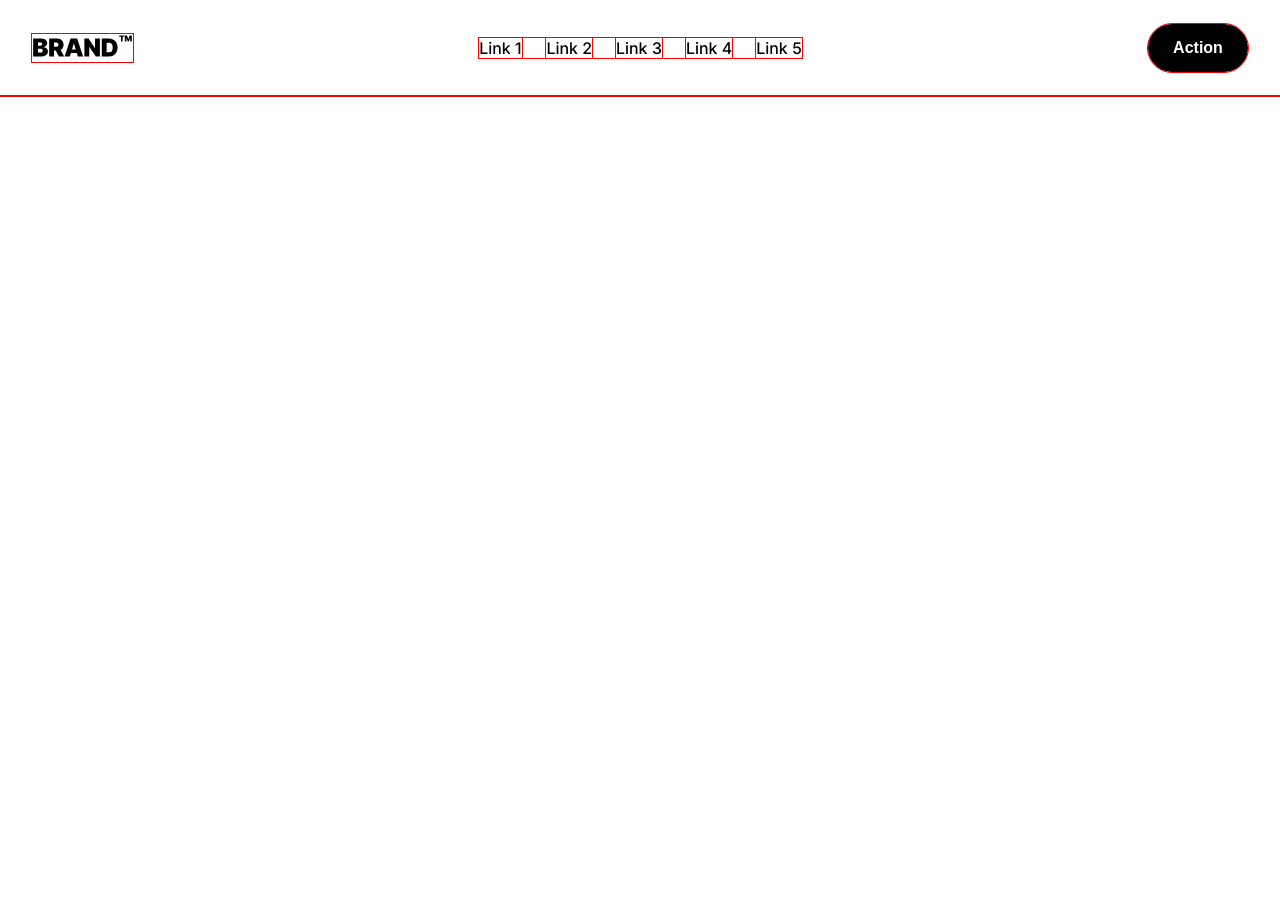
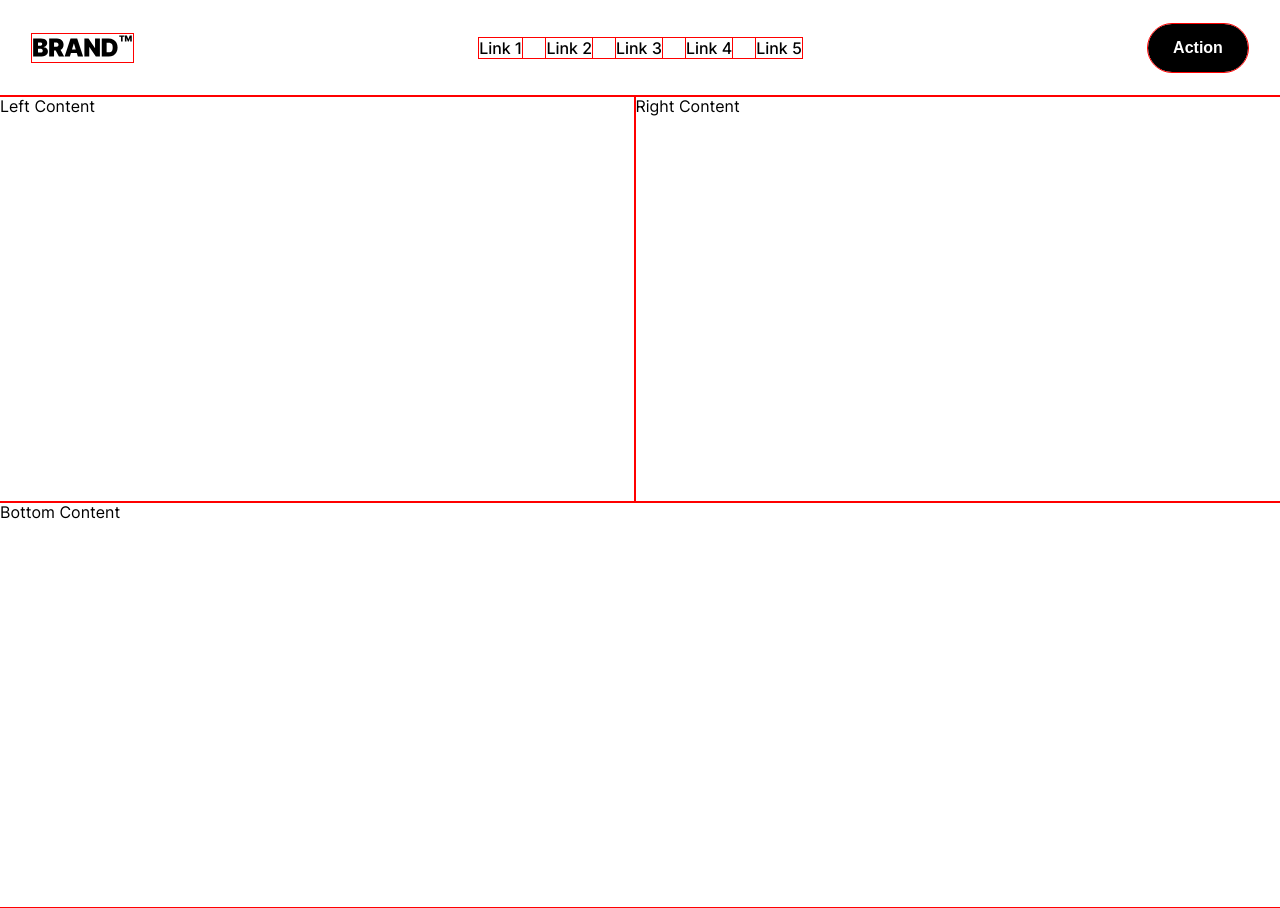
Before and after one commit to asbhogal/React-Brand-Responsive-Web-Page, a React app: page / in a window 1280 px wide. Before the commit the page ends 800 px from the top, so only its background shows below. Built offline with nearby package versions, Linux system fonts and the light colour scheme; the HTML template or start-up script is replaced by a standard one.

Commit message:
started grid layout for hero section

```diff
--- a/src/components/Container.jsx
+++ b/src/components/Container.jsx
@@ -2,9 +2,9 @@ const Container = () => {
     return (
         <main className="MainContainer">
             <section className="HeroSection">
-                <article className="LeftContent"></article>
-                <article className="RightContent"></article>
-                <article className="SummaryContent"></article>
+                <article className="LeftContent">Left Content</article>
+                <article className="RightContent">Right Content</article>
+                <article className="SummaryContent">Bottom Content</article>
             </section>
             <section className="SecondSection">
                 <article className="LeftContent"></article>
--- a/src/scss/_components/_container.scss
+++ b/src/scss/_components/_container.scss
@@ -0,0 +1,7 @@
+.MainContainer {
+    display: grid;
+}
+
+.HeroSection {
+    height: 812px;
+}
--- a/src/scss/_partials/_responsive.scss
+++ b/src/scss/_partials/_responsive.scss
@@ -0,0 +1,51 @@
+/****** WIDE - 1440px+ ******/
+
+@media only screen and (1441px <= width) {
+    .HeroSection {
+        display: inline-grid;
+        .SummaryContent {
+            grid-column: 1 / 3;
+        }
+    }
+}
+
+/****** DESKTOP - 1025PX -> 1440px ******/
+
+@media only screen and (1025px <= width <= 1440px) {
+    .HeroSection {
+        display: inline-grid;
+        .SummaryContent {
+            grid-column: 1 / 3;
+        }
+    }
+}
+
+/****** TABLET (LARGE) - 745px --> 1024px ******/
+
+@media only screen and (745px <= width <= 1024px) {
+    .HeroSection {
+        display: inline-grid;
+    }
+}
+
+/****** TABLET (SMALL) - 376px --> 744px ******/
+
+@media only screen and (376px <= width <= 744px) {
+    .HeroSection {
+        display: inline-grid;
+    }
+}
+
+@media only screen and (width <= 600px) {
+    .HeaderNavLinks {
+        display: none !important;
+    }
+}
+
+/****** TABLET (SMALL) - 0px -> 375px ******/
+
+@media only screen and (width <= 375px) {
+    .HeroSection {
+        display: inline-grid;
+    }
+}
```
Also changed, not shown: 17 other files (tests, documents, lock files or other folders).
